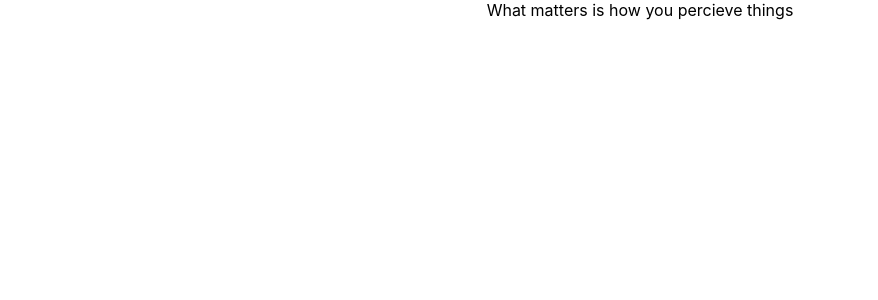
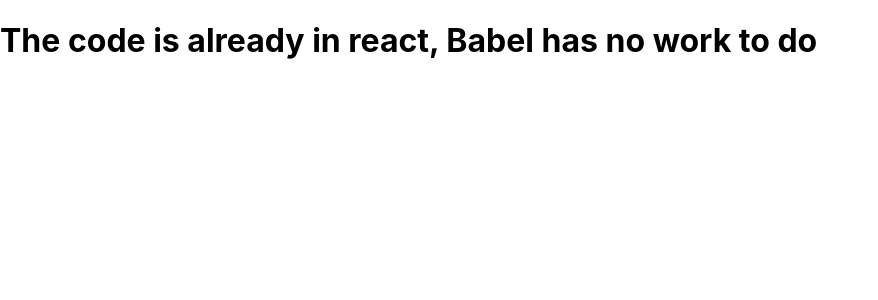
Before and after one commit to emmeiwhite/makeithappen, a React (Create React App) app: page / in a window 1280 px wide. Shown: the top 300 px of the page, without its empty margins (0-878 px from the left). Built offline with nearby package versions, Linux system fonts and the light colour scheme.

Commit message:
Without JSX we use React.createElement

```diff
--- a/src/App.js
+++ b/src/App.js
@@ -7,9 +7,11 @@
 class App extends Component {
   render() { // o/p of this render method is a react element which is a plane simple javascript object which maps with the DOM element
     return (
-      <div className="App">
-         What matters is how you percieve things
-      </div>
+     React.createElement(
+       "h1",
+       {className:'col-md-12'},
+       "The code is already in react, Babel has no work to do"
+     )
     );
   }
 }
```
